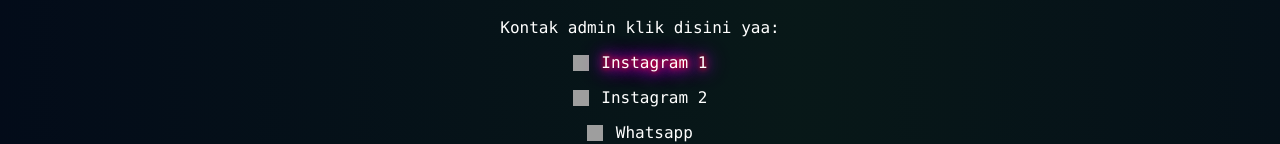
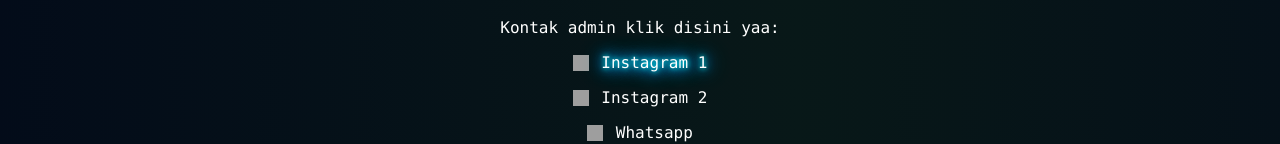
Before and after one commit to JasaDawwy/list-harga, a plain HTML site: page index.html in a window 1280 px wide. In both pictures the pointer is over the link "Instagram 1". Shown: the part 253-397 px from the top of the page. Drawn offline with Linux system fonts and the light colour scheme; grey boxes are pictures that could not be loaded.

Commit message:
index.html

```diff
--- a/index.html
+++ b/index.html
@@ -76,7 +76,7 @@
         transition: text-shadow 0.3s ease, transform 0.3s ease;
     }
     .contact-link:hover {
-        text-shadow: 0 0 5px #ff0000, 0 0 10px #ff008c, 0 0 15px #8c00ff, 0 0 20px #d400ff, 0 0 25px #ff00ff;
+        text-shadow: 0 0 5px #00f7ff, 0 0 10px #00eeff, 0 0 15px #1900ff, 0 0 20px #00d9ff, 0 0 25px #00f7ff;
     }
     .instagram-logo, .whatsapp-logo, .discord-logo {
         width: 1em;
```
